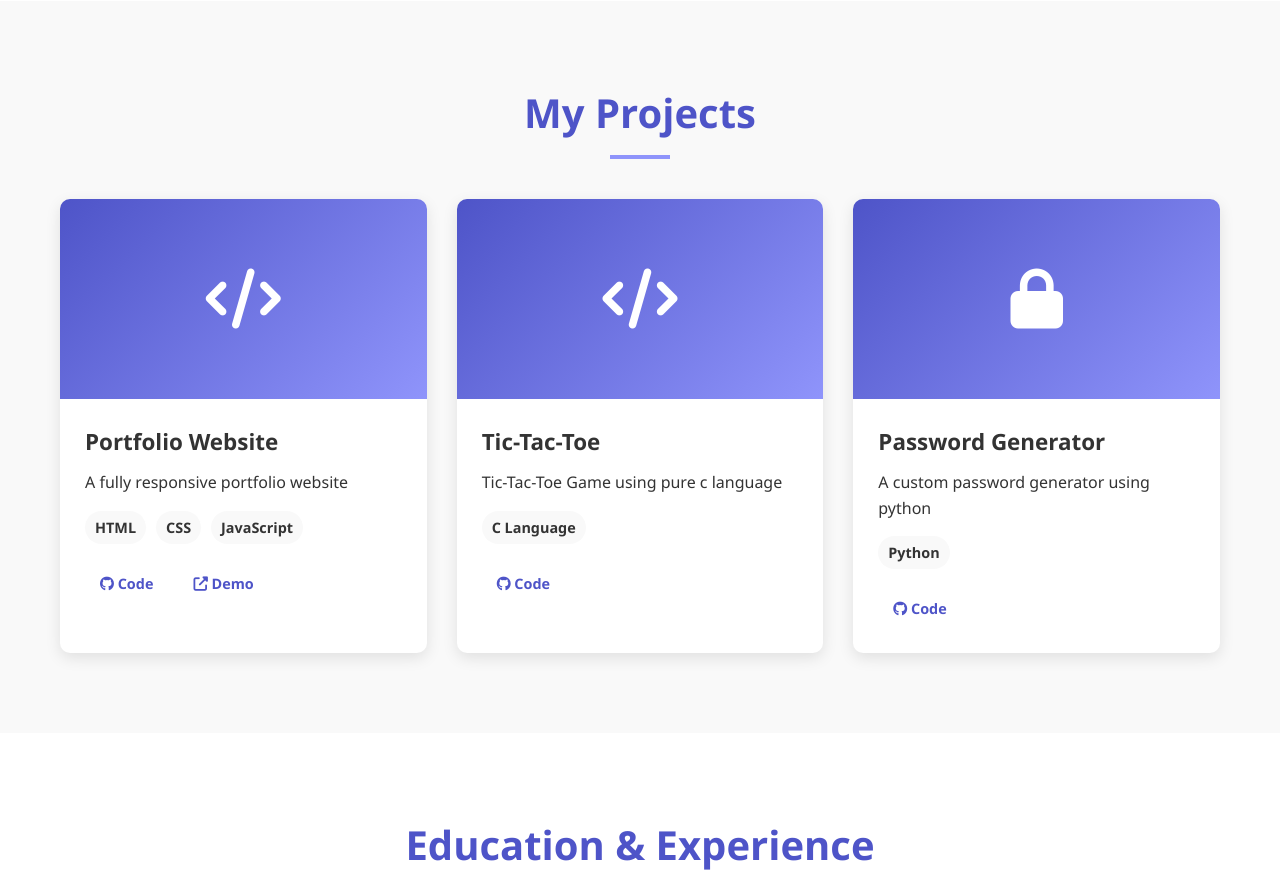
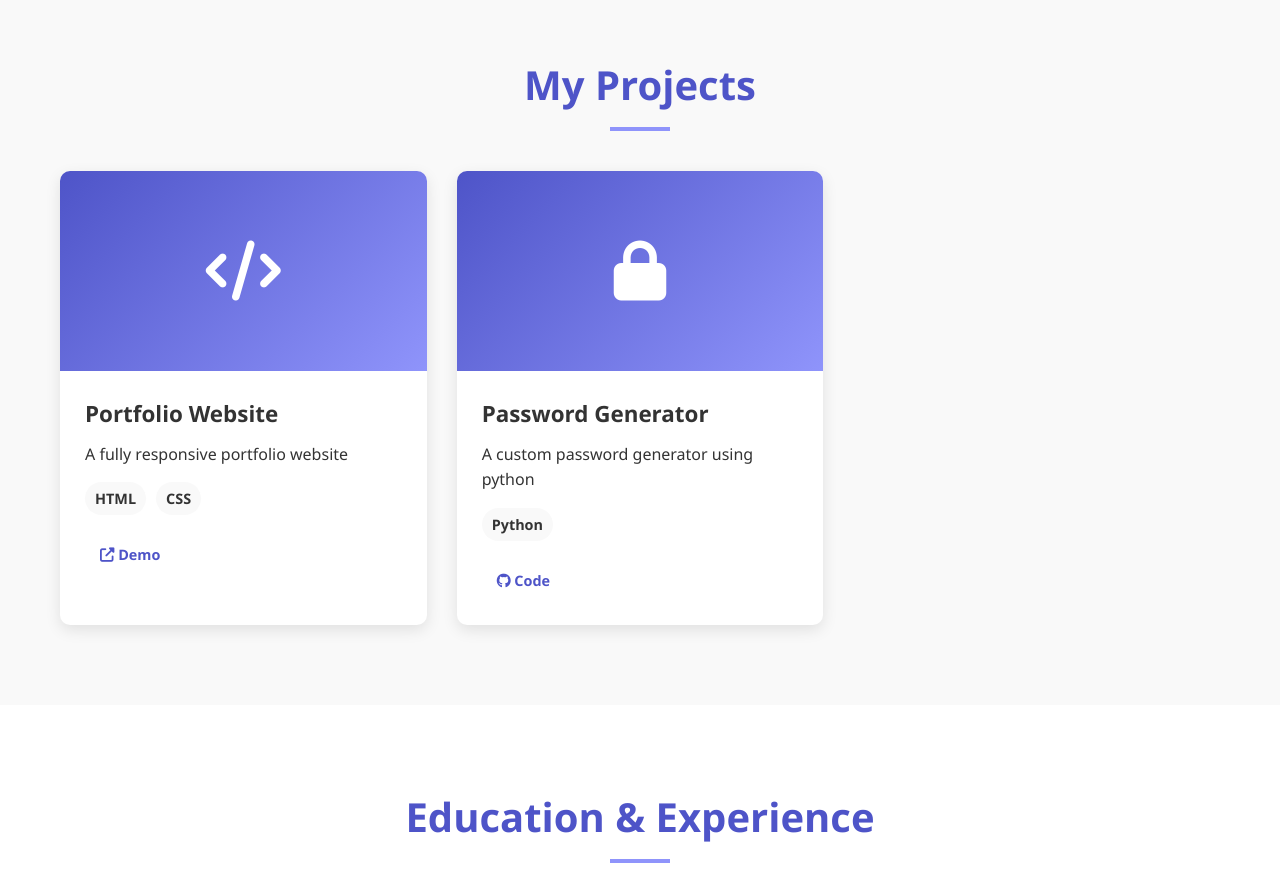
Before and after one commit to nisargparsaniya/Portfolio, a Django app: page / in a window 1280 px wide. Shown: the part 2520-3391 px from the top of the page. Run offline with Django 5.2, Linux system fonts and the light colour scheme.

Commit message:
making few changes

```diff
--- a/nisarg/acc/templates/nisarg.html
+++ b/nisarg/acc/templates/nisarg.html
@@ -888,7 +888,7 @@
             <div class="hero-image">
                 <div class="profile-img-container">
                     <div class="profile-img-placeholder">
-                        <i class="fas fa-user"></i>
+                        <img src="https://media.licdn.com/dms/image/v2/D4D03AQHnJtlQtnapZw/profile-displayphoto-shrink_400_400/B4DZXYXQxHHIAg-/0/1743091733359?e=1748476800&v=beta&t=FgBrFdiWf_jl8I2KOHuhX36U_pG5WfQYyitxQbBcJHo" alt="Profile Image" class="profile-img">
                     </div>
                 </div>
             </div>
@@ -904,8 +904,9 @@
             </div>
             <div class="about-content">
                 <div class="about-text">
-                    <p>I am a passionate Computer Science Engineer with expertise in software development and problem-solving. My journey in the tech field has equipped me with valuable skills and experiences that I use to create meaningful solutions.</p>
-                    <p>With a strong foundation in data structures, algorithms, and various programming languages, I constantly strive to expand my knowledge and stay updated with the latest technology trends.</p>
+                    <p>Hello! I’m Nisarg Parsaniya, a passionate and driven fresher eager to embark on my journey in the IT industry. With a strong foundation in computer science and a keen interest in Web Development.
+                    </p>
+                    <p> I am excited to contribute my skills and creativity to innovative projects.</p>
                     <div class="personal-info">
                         <div class="info-item">
                             <span class="info-title">Name:</span>
@@ -1043,31 +1044,12 @@
                         <div class="project-tech">
                             <span>HTML</span>
                             <span>CSS</span>
-                            <span>JavaScript</span>
+                            {% comment %} <span>JavaScript</span> {% endcomment %}
                             {% comment %} <span>DJango</span> {% endcomment %}
                         </div>
                         <div class="project-links">
-                            <a href="#" class="btn small-btn"><i class="fab fa-github"></i> Code</a>
-                            <a href="#" class="btn small-btn"><i class="fas fa-external-link-alt"></i> Demo</a>
-                        </div>
-                    </div>
-                </div>
-
-                <div class="project-card">
-                    <div class="project-img">
-                        <div class="project-img-placeholder">
-                            <i class="fas fa-code"></i>
-                        </div>
-                    </div>
-                    <div class="project-info">
-                        <h3>Tic-Tac-Toe</h3>
-                        <p>Tic-Tac-Toe Game using pure c language</p>
-                        <div class="project-tech">
-                            <span>C Language</span>
-                        </div>
-                        <div class="project-links">
-                            <a href="#" class="btn small-btn"><i class="fab fa-github"></i> Code</a>
-                            {% comment %} <a href="#" class="btn small-btn"><i class="fas fa-external-link-alt"></i> Demo</a> {% endcomment %}
+                            {% comment %} <a href="#" class="btn small-btn"><i class="fab fa-github"></i> Code</a> {% endcomment %}
+                            <a href="https://nisargparsaniya.onrender.com" class="btn small-btn"><i class="fas fa-external-link-alt"></i> Demo</a>
                         </div>
                     </div>
                 </div>
@@ -1085,7 +1067,7 @@
                             <span>Python</span>
                         </div>
                         <div class="project-links">
-                            <a href="#" class="btn small-btn"><i class="fab fa-github"></i> Code</a>
+                            <a href="https://github.com/nisargparsaniya/Portfolio/blob/main/pass_gen.py" class="btn small-btn"><i class="fab fa-github"></i> Code</a>
                             {% comment %} <a href="#" class="btn small-btn"><i class="fas fa-external-link-alt"></i> Demo</a> {% endcomment %}
                         </div>
                     </div>
@@ -1163,9 +1145,10 @@
                     </div>
                     <div class="social-links">
                         <a href="https://github.com/nisargparsaniya" class="social-link"><i class="fab fa-github"></i></a>
-                        <a href="#" class="social-link"><i class="fab fa-linkedin"></i></a>
-                        <a href="#" class="social-link"><i class="fab fa-twitter"></i></a>
-                        <a href="#" class="social-link"><i class="fab fa-instagram"></i></a>
+                        <a href="https://www.linkedin.com/in/nisarg-parsaniya-02a23a359?utm_source=share&utm_campaign=share_via&utm_content=profile&utm_medium=android_app " class="social-link"><i class="fab fa-linkedin"></i></a>
+                        <a href="https://www.instagram.com/nisarg_parsaniya?utm_source=ig_web_button_share_sheet&igsh=ZDNlZDc0MzIxNw==" class="social-link"><i class="fab fa-instagram"></i></a>
+                        <a href="https://nisargparsaniya.onrender.com" class="social-link"><i class="fab fa-google"></i></a>
+
                     </div>
                 </div>
 
```
